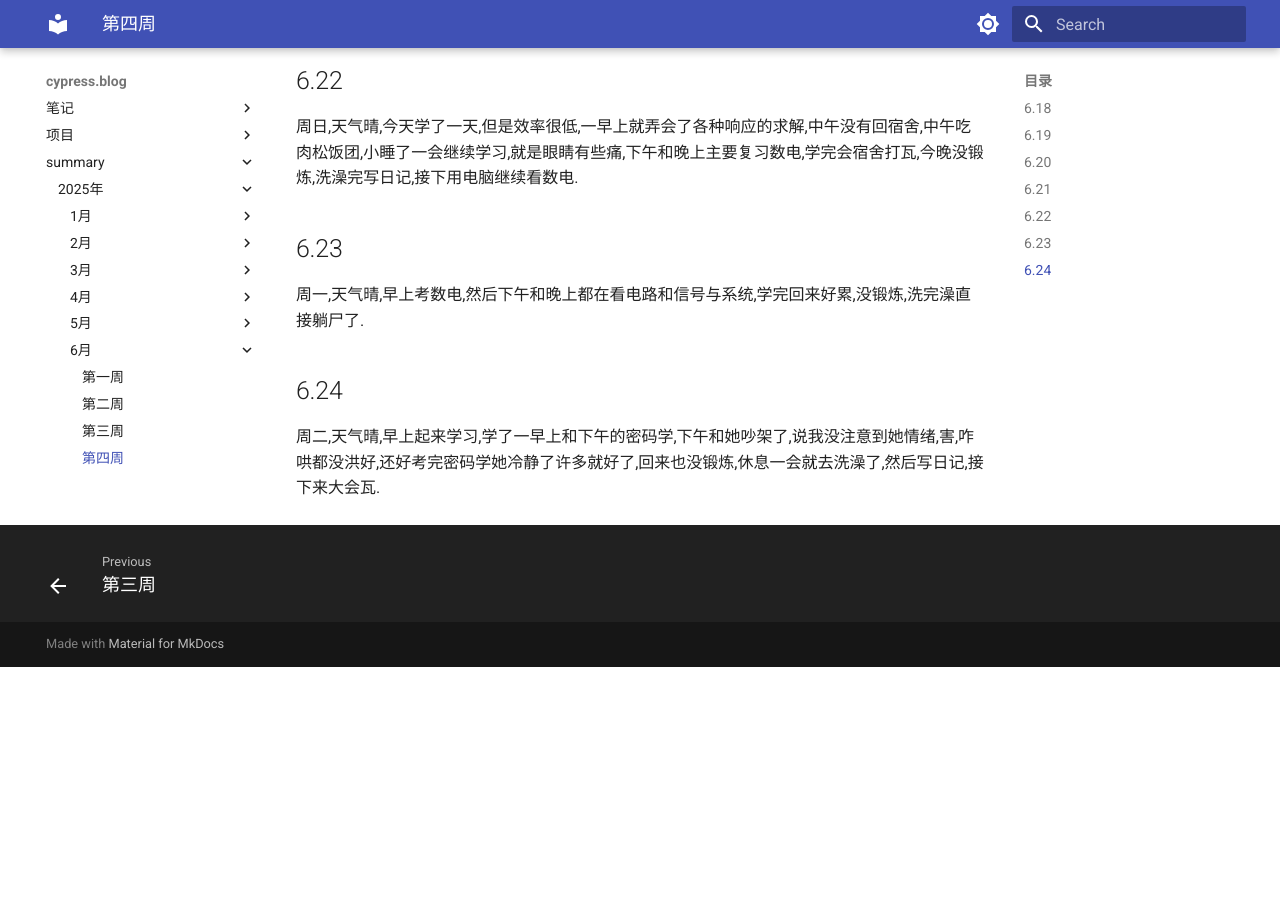
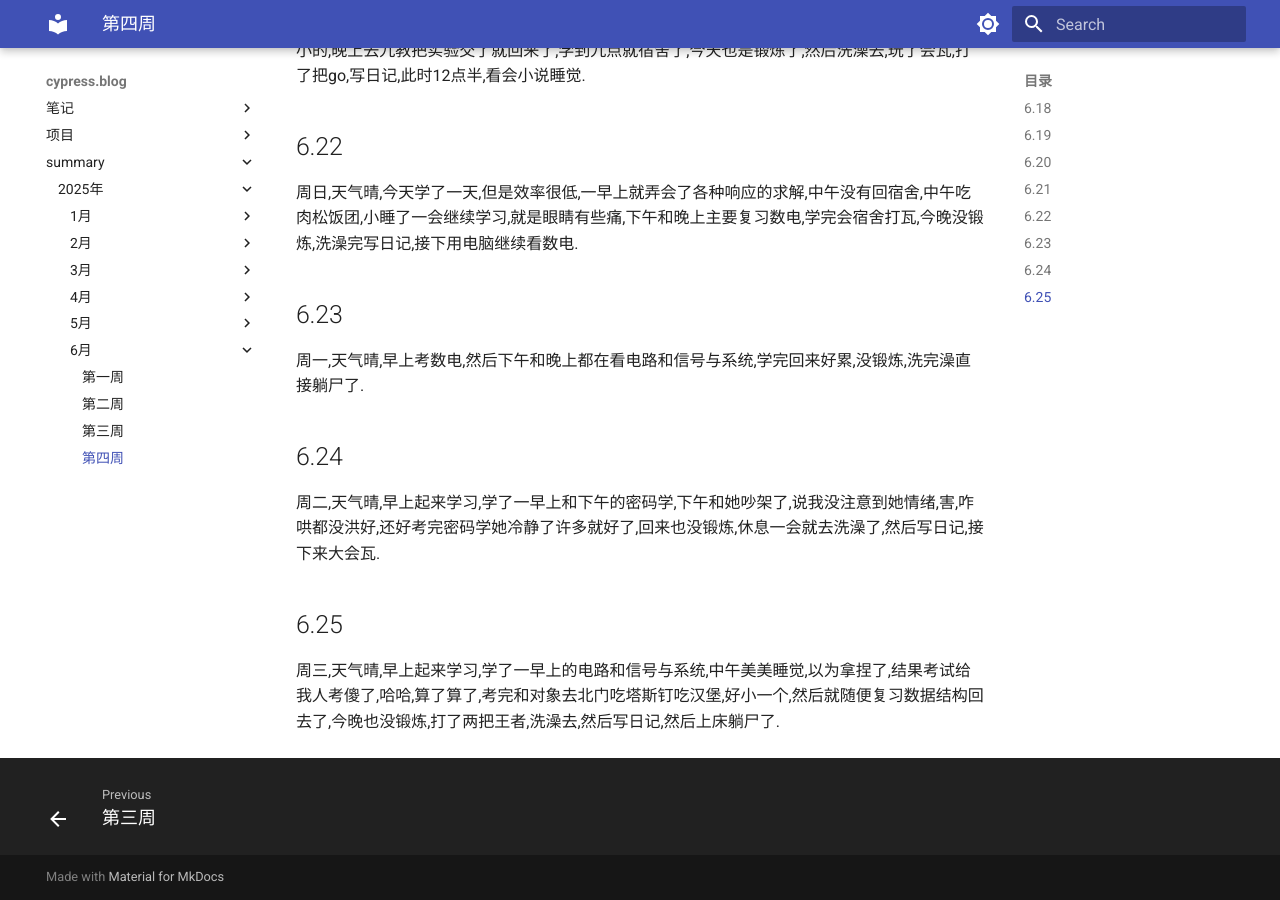
Before and after one commit to cyprer/blog0, an MkDocs documentation site: the page built from docs/summary/25year/6month/4week.md, in a window 1280 px wide and 900 px high, scrolled down 941 px. Built offline with MkDocs 1.6.1 and Material for MkDocs 9.7.7, drawn with Linux system fonts in a browser that asks for light colours; before the commit the page ends 1608 px from its top, so only the background shows below that.

Commit message:
docs: 更新第25年第6月第4周的周结内容

```diff
--- a/docs/summary/25year/6month/4week.md
+++ b/docs/summary/25year/6month/4week.md
@@ -1,5 +1,5 @@
 # 第四周周结
-
+  期末周,没发生啥.
 ## 6.18
   周三,天气晴,早上电路物联网,电路课随便看看,没怎么学,物联网安全学密码学安全,下午体育课点个名就下课了,去个教室看了一节课的小说,等她一起吃饭,本来要去吃杀猪粉的,结果店主回去了,只能含泪吃红烧牛肉面了,晚上上数据结构的最后一节课,大概讲了考试的整体复习内容,晚上回去锻炼,然后洗澡,打游戏,睡觉.
 ## 6.19
@@ -14,3 +14,5 @@
   周一,天气晴,早上考数电,然后下午和晚上都在看电路和信号与系统,学完回来好累,没锻炼,洗完澡直接躺尸了.
 ## 6.24
   周二,天气晴,早上起来学习,学了一早上和下午的密码学,下午和她吵架了,说我没注意到她情绪,害,咋哄都没洪好,还好考完密码学她冷静了许多就好了,回来也没锻炼,休息一会就去洗澡了,然后写日记,接下来大会瓦.
+## 6.25
+  周三,天气晴,早上起来学习,学了一早上的电路和信号与系统,中午美美睡觉,以为拿捏了,结果考试给我人考傻了,哈哈,算了算了,考完和对象去北门吃塔斯钉吃汉堡,好小一个,然后就随便复习数据结构回去了,今晚也没锻炼,打了两把王者,洗澡去,然后写日记,然后上床躺尸了.
```
